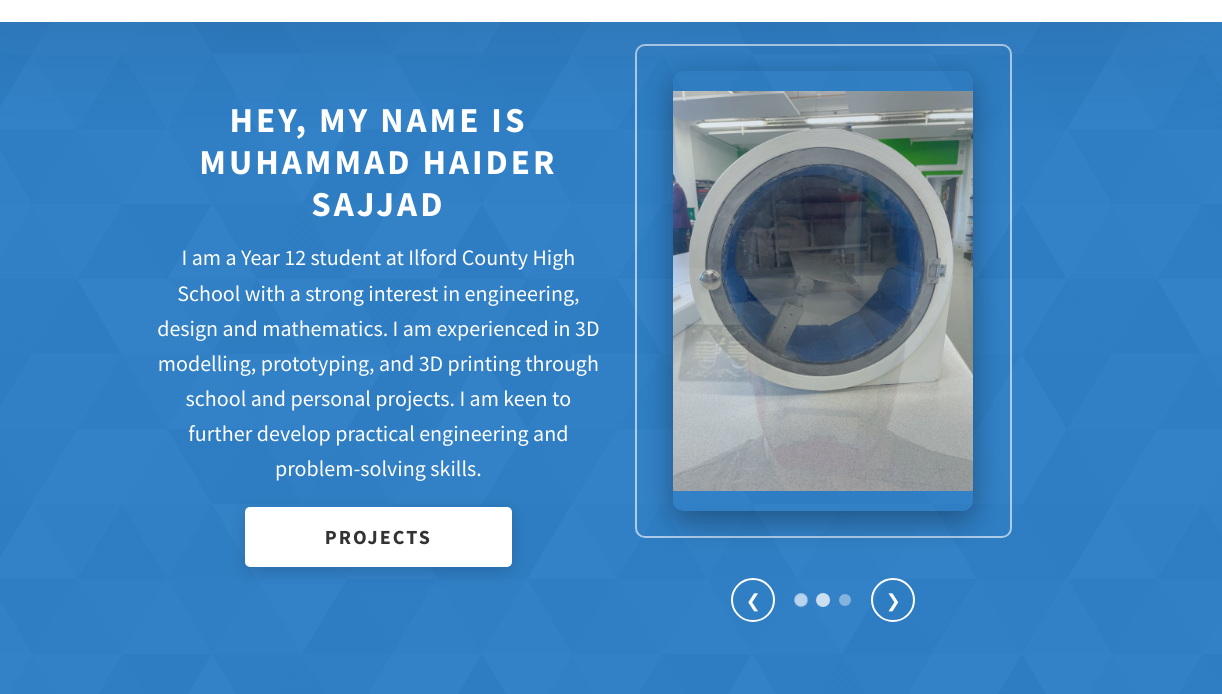
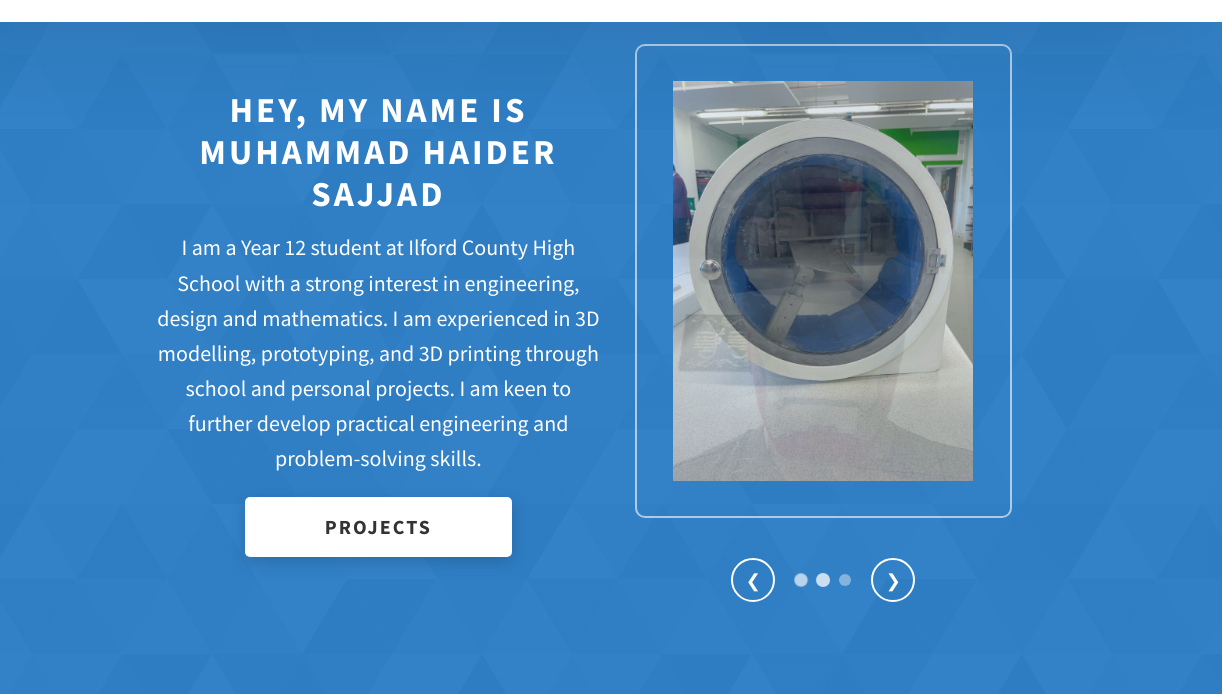
Before and after one commit to haidisajjad1/haiderportfolio, a website: page index.html in a window 1280 px wide. Shown: the part 106-800 px from the top of the page, 58-1280 px from the left. Drawn offline with Linux system fonts and the light colour scheme.

Commit message:
Refine hero slider styles and remove unnecessary padding
Updated styles for the hero slider, including border, padding, and image container adjustments.

```diff
--- a/css/style.css
+++ b/css/style.css
@@ -737,8 +737,13 @@ textarea {
    HERO SLIDER
    ========================================= */
 
+/* Remove the extra padding and let the track fit the image tightly */
 .hero-slider__track {
-  display: grid; /* every slide sits in the same cell, so the height = tallest slide */
+  display: grid;
+  border: 2px solid rgba(255, 255, 255, 0.6);
+  border-radius: 10px;
+  padding: 0; /* Changed from 2.5rem to 0 to remove the gap */
+  overflow: hidden;
 }
 
 .hero-slide {
@@ -831,15 +836,14 @@ textarea {
   align-items: center;
 }
 
-/* Controls the actual box size (portrait ratio for phone photos) */
+/* Controls the actual box size for portrait phone images */
 .hero-slide__img-cont {
   width: 300px;
-  height: 440px;
+  height: 420px;
   max-width: 100%;
-  border-radius: 10px;
+  border-radius: 0; /* Remove inner border radius since the track has it */
   overflow: hidden;
-  box-shadow: 0 10px 30px rgba(0, 0, 0, 0.35);
-  margin: 0 auto;
+  box-shadow: none; /* Shadow is handled by the track or container */
 }
 
 /* Makes the image fill the portrait box */
```
